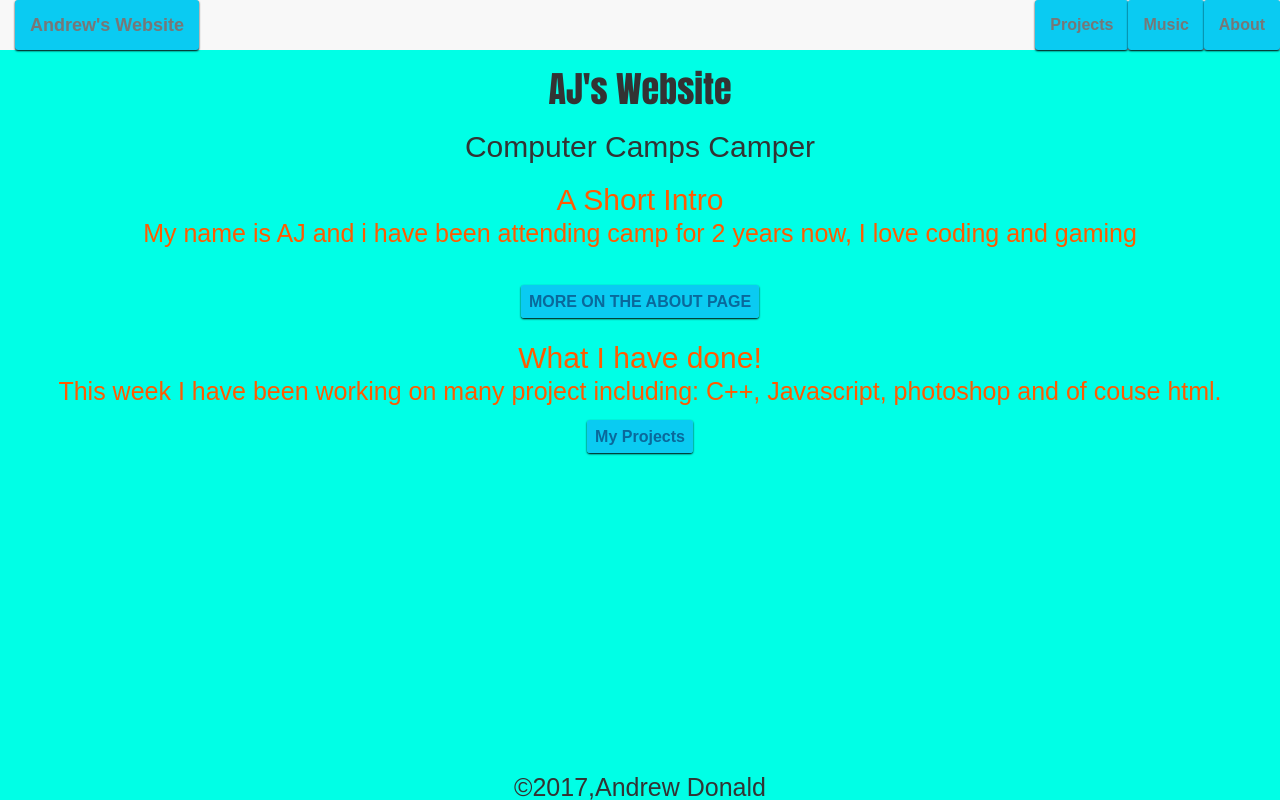
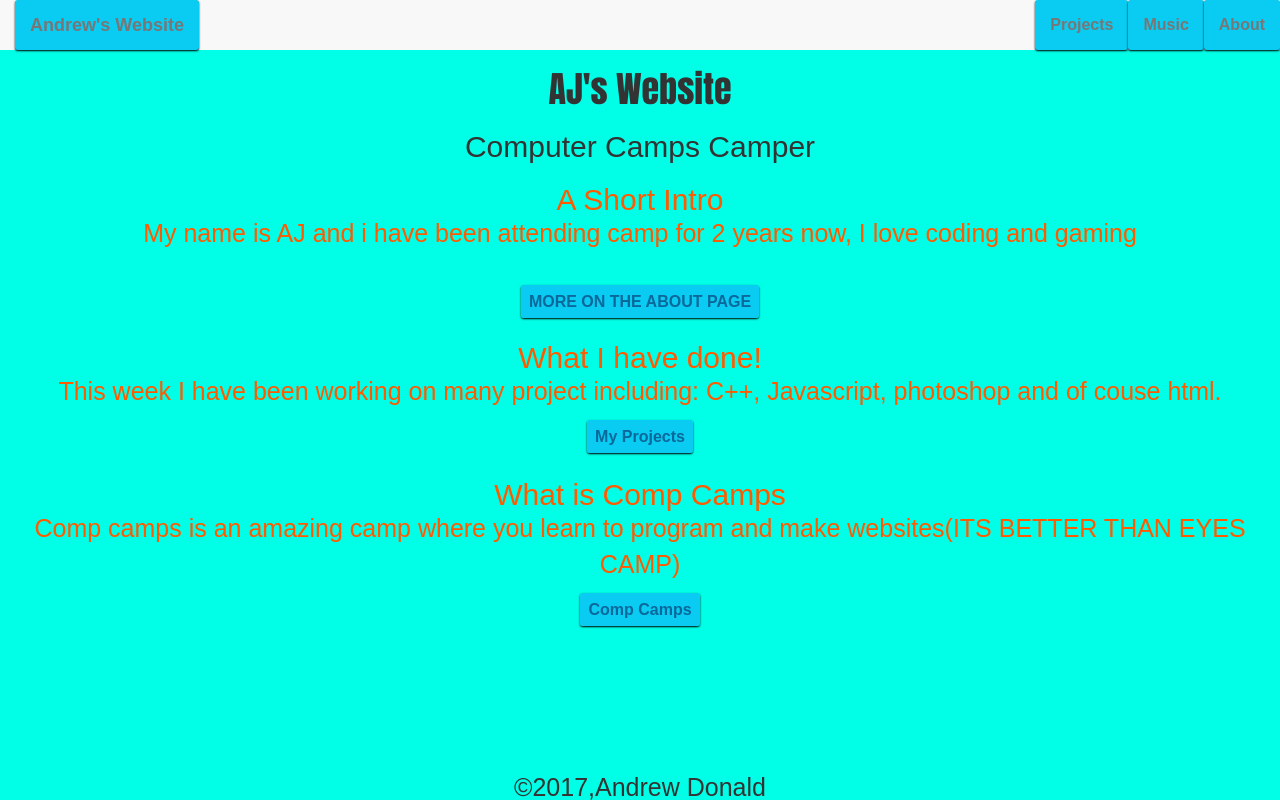
Before and after one commit to DarkerLonging/CompsCampsWebsite, a plain HTML site: page index.html in a window 1280 px wide. Drawn offline with nearby package versions, Linux system fonts and the light colour scheme; a web font is replaced by a local one.

Commit message:
Added link to compcamps

```diff
--- a/index.html
+++ b/index.html
@@ -49,6 +49,10 @@
     <h2 class="h">What I have done!</h2>
     <p class="p">This week I have been working on many project including: C++, Javascript, photoshop and of couse html.</p>
     <h1 class="h"><a href="project.html">My Projects</a></h1>
+    <br>
+    <h2 class="h">What is Comp Camps</h2>
+    <p class="p">Comp camps is an amazing camp where you learn to program and make websites(ITS BETTER THAN EYES CAMP)</p>
+    <h1 class="h"><a href="https://www.compcamps.com">Comp Camps</a></h1>
     <script>
     </script>
   </main>
```
